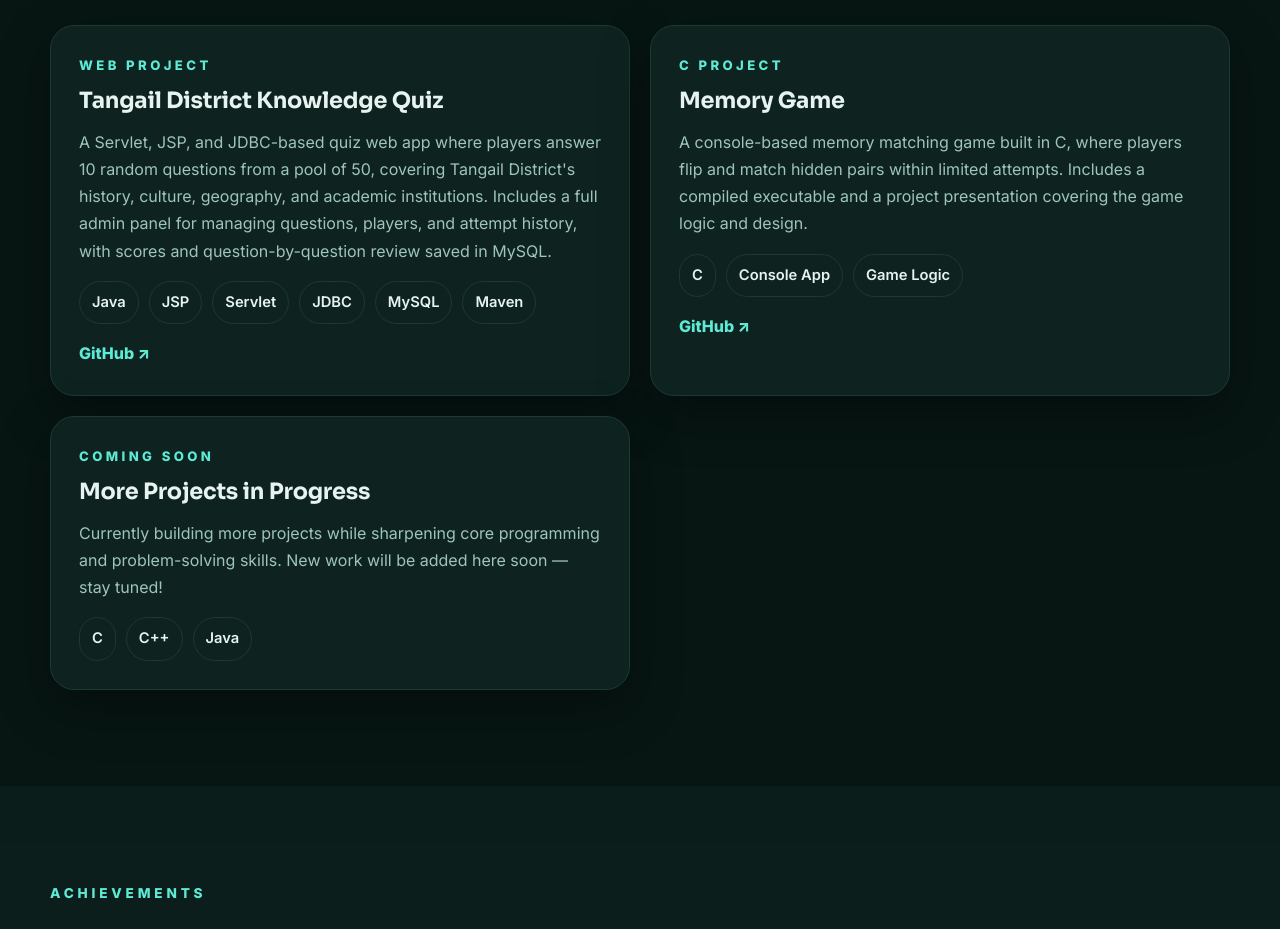
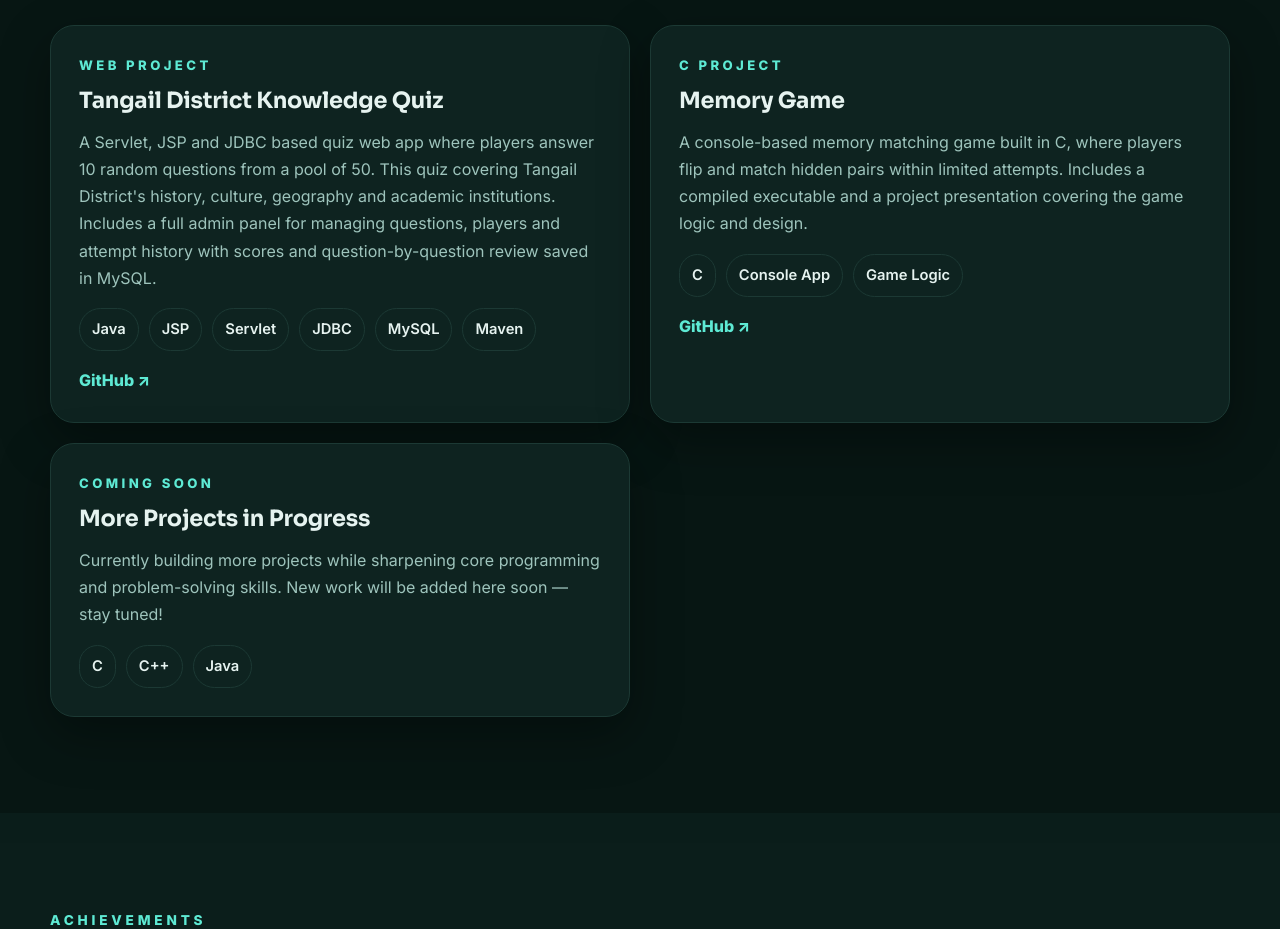
Before and after one commit to Anom-27/Anom-27.github.io, a plain HTML site: page index.html in a window 1280 px wide. Shown: the part 2968-3897 px from the top of the page. Drawn offline with Linux system fonts and the light colour scheme; no server answers.

Commit message:
Update index.html

```diff
--- a/index.html
+++ b/index.html
@@ -208,7 +208,7 @@
           <article class="project-card reveal">
             <p class="project-tag">Web Project</p>
             <h3>Tangail District Knowledge Quiz</h3>
-            <p>A Servlet, JSP, and JDBC-based quiz web app where players answer 10 random questions from a pool of 50, covering Tangail District's history, culture, geography, and academic institutions. Includes a full admin panel for managing questions, players, and attempt history, with scores and question-by-question review saved in MySQL.</p>
+            <p>A Servlet, JSP and JDBC based quiz web app where players answer 10 random questions from a pool of 50. This quiz covering Tangail District's history, culture, geography and academic institutions. Includes a full admin panel for managing questions, players and attempt history with scores and question-by-question review saved in MySQL.</p>
             <div class="chips">
               <span>Java</span><span>JSP</span><span>Servlet</span><span>JDBC</span><span>MySQL</span><span>Maven</span>
             </div>
```
